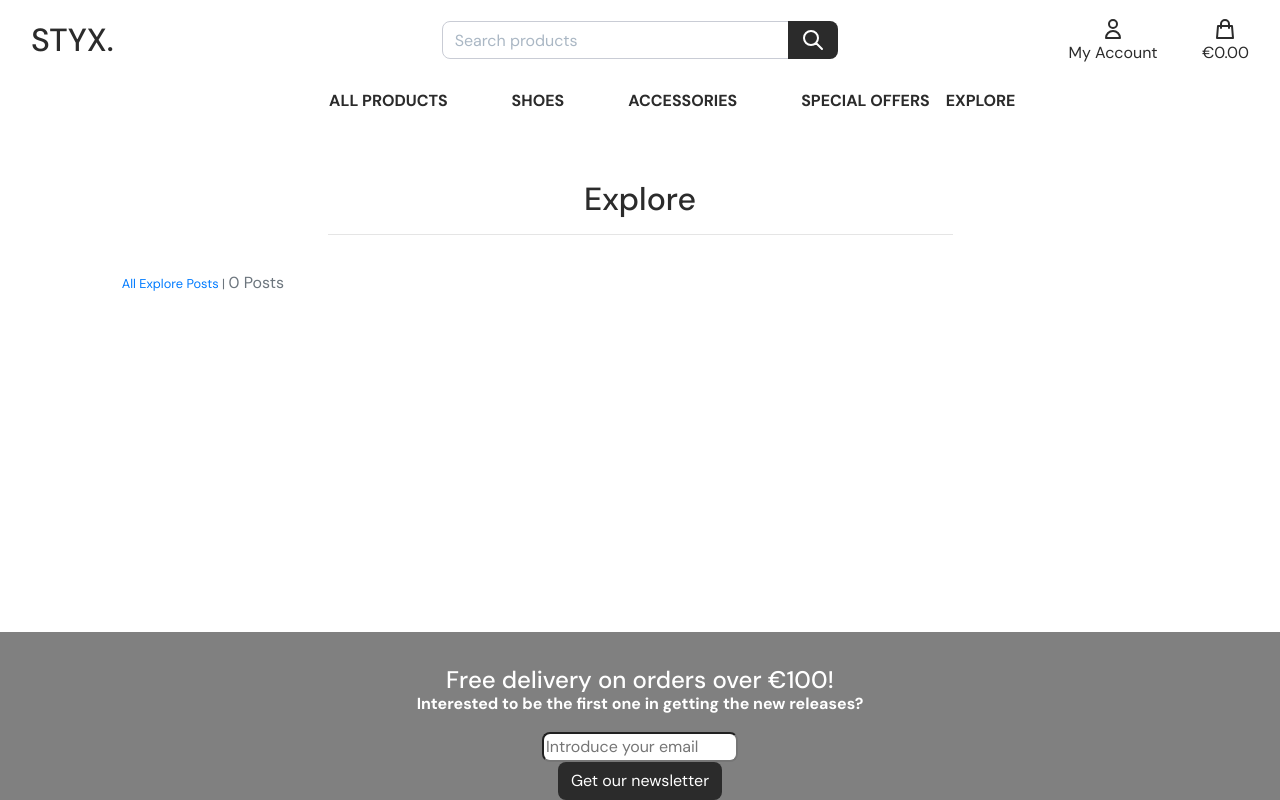
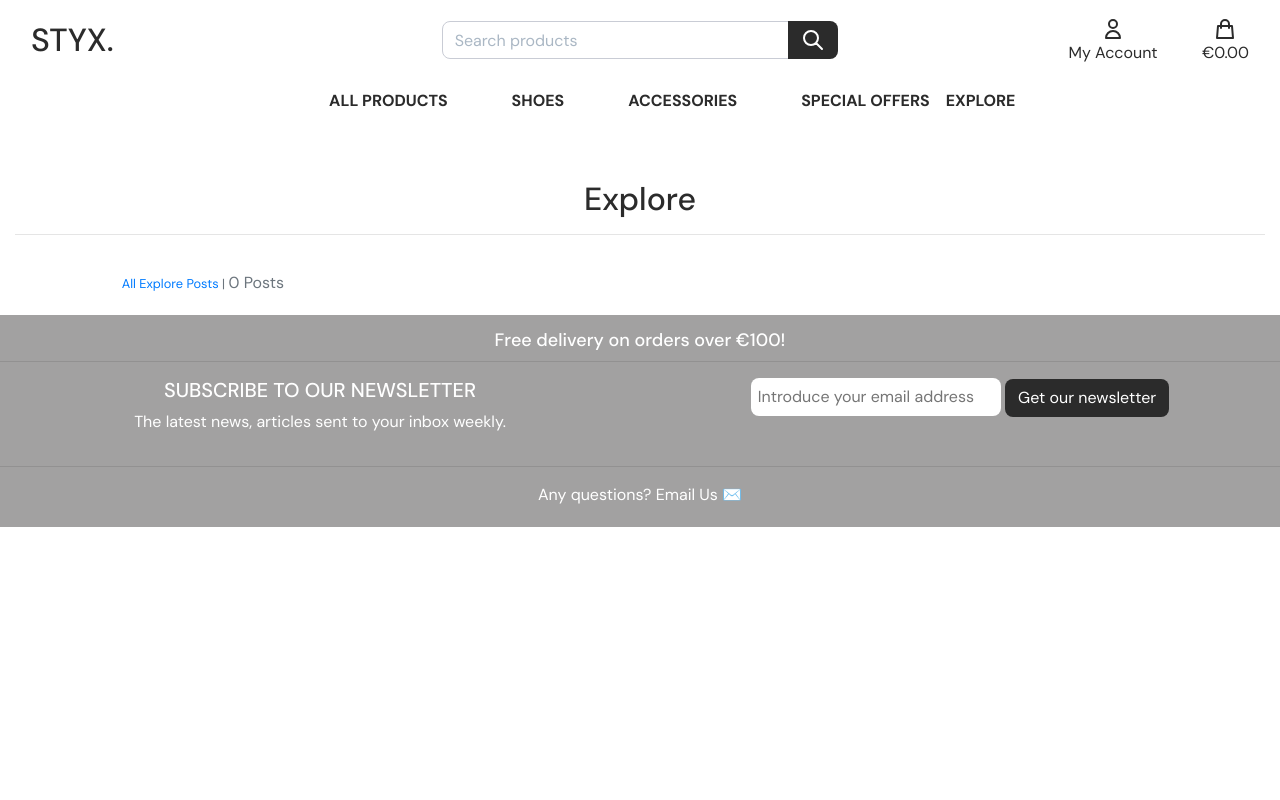
Before and after one commit to CarolinaCobo/styx, a Django app: page /explore/ in a window 1280 px wide. Run offline with Django 3.2, Linux system fonts and the light colour scheme; data that the repository does not hold is empty; parts of the project's set-up code (start-up, migrations or seed data) failed here and were passed over; some libraries are stand-ins or nearby versions.

Commit message:
style: changes in footer and fix some closing tags

```diff
--- a/bag/templates/bag/bag.html
+++ b/bag/templates/bag/bag.html
@@ -15,9 +15,8 @@
 <div class="container mb-2">
     <div class="row">
         <div class="col text-center mt-3">
-
             <h2 class="logo-font">Shopping Bag</h2>
-
+            <hr>
         </div>
     </div>
 
--- a/explore/templates/explore/add_post.html
+++ b/explore/templates/explore/add_post.html
@@ -3,7 +3,6 @@
 {% load static %}
 
 {% block page_header %}
-<!-- Push Content Down Page -->
 <div class="container header-container">
     <div class="row">
         <div class="col">
--- a/explore/templates/explore/explore.html
+++ b/explore/templates/explore/explore.html
@@ -19,7 +19,7 @@
     <div class="row">
         <div class="col text-center mt-3">
             <h2>Explore</h2>
-            <hr class="w-50">
+            <hr>
         </div>
     </div>
     <div class="row">
@@ -67,7 +67,7 @@
             </div>
         </div>
     </div>
-    <hr class="w-50">
+    <hr>
     {% endfor %}
 </div>
 {% endblock %}
--- a/static/css/base.css
+++ b/static/css/base.css
@@ -10,7 +10,7 @@ html {
 
 body {
   height: calc(100vh - 164px);
-  /* min-height: 100vh; */
+  min-height: 100vh;
   color: var(--black);
   font-family: "DM Sans", sans-serif;
 }
@@ -84,7 +84,7 @@ body {
 }
 
 .bg-black {
-  background: grey !important;
+  background: rgb(162, 161, 161) !important;
 }
 
 .border-radius-button {
@@ -126,15 +126,28 @@ input[name='q']::placeholder {
 
 
 #delivery-banner {
-  height: 60px;
+  height: 30px;
 }
 
 #delivery-banner h4 {
   margin: auto;
-  width: 50%;
-  padding: 30px;
+  padding: 15px;
+  font-size: large;
 }
 
+
+input[type=email] {
+  width: 250px;
+  border:gray;
+  padding: 7px;
+}
+
+.contact-link {
+  padding-bottom: 20px;
+}
+.contact-link > a {
+  color:#fff;
+}
 /************ bootstrap toasts */
 
 .message-container {
@@ -304,12 +317,12 @@ input[name='q']::placeholder {
 
 
 
-.footer{
-  position: fixed;
+.page-footer{
   bottom: 0px;
   left: 0px;
   right: 0px;
   margin-bottom: 0px;
+
 }
 
 /* fixed top navbar only on medium and up */
--- a/subscription/views.py
+++ b/subscription/views.py
@@ -29,9 +29,9 @@ def subscribe(email):
 
 def email_list_signup(request):
     if request.method == 'POST':
-        form = EmailSignupForm(request.POST)
+        signUpForm = EmailSignupForm(request.POST)
 
-        if form.is_valid():
+        if signUpForm.is_valid():
             email = request.POST.get('email')
             response = subscribe(email)
             if response['subscription'] and response['subscription']['state'] == 'inactive':
--- a/templates/base.html
+++ b/templates/base.html
@@ -77,8 +77,8 @@
             <div class="col-12 col-lg-4 my-auto py-1 py-lg-0">
                 <ul class="list-inline list-unstyled text-center text-lg-right my-0">
                     <li class="list-inline-item dropdown">
-                        <a class="text-black nav-link" href="#" id="user-options" data-toggle="dropdown"
-                            aria-haspopup="true" aria-expanded="false">
+                        <a class="text-black nav-link user-options" href="#" data-toggle="dropdown" aria-haspopup="true"
+                            aria-expanded="false">
                             <div class="text-center">
                                 <div><svg xmlns="http://www.w3.org/2000/svg" class="h-6 w-6 icon" fill="none"
                                         viewBox="0 0 24 24" stroke="currentColor">
@@ -122,7 +122,6 @@
                     </li>
                 </ul>
             </div>
-        </div>
             <div class="col-12 col-lg-4 my-auto py-1 py-lg-0"></div>
         </div>
         <div class="row bg-white">
@@ -163,32 +162,45 @@
     {% endblock %}
 
 
-    <div class="footer">
-
-        <div id="delivery-banner" class="row text-center">
-            <div class="col bg-black text-white">
+    <footer class="page-footer bg-black">
+        <div id="delivery-banner" class="text-center">
+            <div class="text-white">
                 <h4 class="my-1">Free delivery on orders over €{{ free_delivery_threshold }}!</h4>
             </div>
+
         </div>
-        <div id="newsletter-banner" class="row text-center">
-            <div class="col bg-black text-white">
+        <hr>
+        <div id="newsletter-banner" class="container-fluid text-center">
             <form action="{% url 'email_list_signup' %}" method="POST">
-                    <div class="text-center">
-                        <span><strong>Interested to be the first one in getting the new releases?</strong></span>
-                        <div class="mt-3">
+                <div class="row text-white">
+                    <div class="col">
+                        <h5> SUBSCRIBE TO OUR NEWSLETTER </h5>
+                        <p>The latest news, articles sent to your inbox weekly.</strong></span>
+                        </p>
+                    </div>
+                    <div class="col">
                         {% csrf_token %}
-                            <input type="email" id="email" name="email" placeholder="Introduce your email"
-                                class="border-radius-button">
+                        <input type="email" id="email" name="email" placeholder="Introduce your email address"
+                            class="border-radius-button signupInput" />
+                        <button id="signupButton" type="submit" class="btn btn-black border-radius-button">
+                            Get our newsletter
+                        </button>
+
                     </div>
-                        <button id="signupButton" type="submit" class="btn btn-black border-radius-button">
-                            Get our newsletter</button>
+
                 </div>
             </form>
         </div>
         </div>
+        </div>
+        <hr>
 
+        <div class="contact-link text-center">
+            <a href="mailto:ccobo.dev@gmail.com?subject=Styx:Question/Enquiry" target="_blank">
+                Any questions? Email Us ✉️ </a>
 
         </div>
+    </footer>
 
     {% block postloadjs %}
     <script type="text/javascript">
--- a/templates/includes/mobile-top-header.html
+++ b/templates/includes/mobile-top-header.html
@@ -37,7 +37,6 @@
                         <path stroke-linecap="round" stroke-linejoin="round" stroke-width="2"
                             d="M16 7a4 4 0 11-8 0 4 4 0 018 0zM12 14a7 7 0 00-7 7h14a7 7 0 00-7-7z" />
                     </svg>
-                    </i>
                 </div>
                 <p class="my-0">My Account</p>
             </div>
```
Also changed, not shown: products/templates/products/products.html (+8 -3 lines), profiles/templates/profiles/profile.html (+7 -7 lines), README.md. Lines whose indentation alone changed are shown as unchanged.
